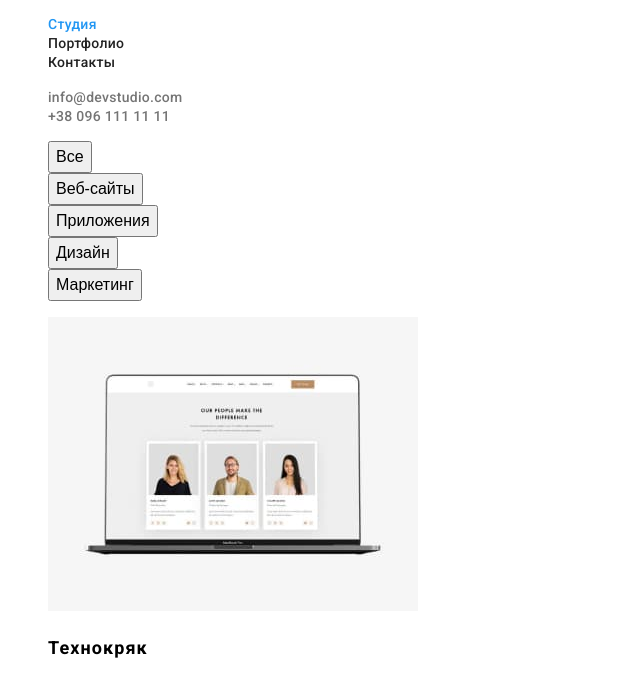
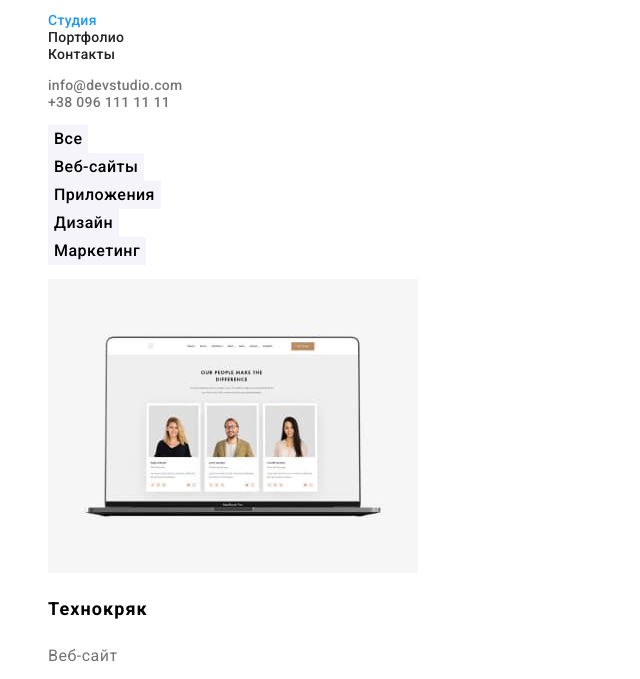
Before and after one commit to HannaPokamiestova/goit-markup-hw-02, a plain HTML site: page portfolio.html in a window 1280 px wide. Shown: the part 41-720 px from the top of the page, without its empty margins (0-640 px from the left). Drawn offline with Linux system fonts and the light colour scheme.

Commit message:
finished redaction

```diff
--- a/css/styles.css
+++ b/css/styles.css
@@ -19,8 +19,9 @@
 }
 
 body {
-  background: #ffffff;
+  background: var(--white-color);
   font-family: Roboto, sans-serif;
+  font-size: 14px;
   letter-spacing: 0.03em;
 }
 
@@ -227,16 +228,27 @@ body {
   color: var(--secondary-text-color);
 }
 
+.button-help:hover,
+.button-help:focus {
+  background-color: var(--accent-color);
+  color: var(--white-color);
+}
+
 .pointer {
   cursor: pointer;
 }
 
 .button-help {
+  font-family: inherit;
   font-size: 16px;
-  line-height: 26px;
+  line-height: 1.63;
+  font-weight: 500;
   text-align: center;
   vertical-align: top;
-  letter-spacing: 0, 03em;
+  letter-spacing: 0.03em;
+  background-color: var(--secondary-background);
+  cursor: pointer;
+  border: none;
 }
 
 .portfolio-title {
--- a/portfolio.html
+++ b/portfolio.html
@@ -15,7 +15,7 @@
     <title>Document</title>
     <link rel="stylesheet" href="./css/styles.css" />
   </head>
-  <body>
+  <main>
     <header class="header">
       <a href=".index.html" class="logo">
         <span class="accent">Web</span>Studio
@@ -38,18 +38,17 @@
         </li>
       </ul>
     </header>
-      <section class="portfolio">
+    <main>
+      <class="portfolio">
         <h1 class="visually-hidden">Портфолио</h1>
-        <ul class="list pointer">
+        <ul class="list">
           <li><button type="button" class="button-help">Все</button></li>
           <li><button type="button" class="button-help">Веб-сайты</button></li>
           <li><button type="button" class="button-help">Приложения</button></li>
           <li><button type="button" class="button-help">Дизайн</button></li>
           <li><button type="button" class="button-help">Маркетинг</button></li>
         </ul>
-      </section>
-      <section>
-        <ul class="portfolio list">
+        <ul class="portfolio-list list">
           <li>
             <img src="./images/laptop1.jpg" alt="laptop1" width="370" height="294" />
             <h2 class="portfolio-title">Технокряк</h2>
@@ -112,7 +111,7 @@
           </li>
         </ul>
       </section>
-    <main>
+    </main>
     <footer class="footer">
       <a href=".index.html" class="logo footer-logo">
         <span class="accent">Web</span>Studio
```
Also changed, not shown: index.html (+1 -1 lines).
